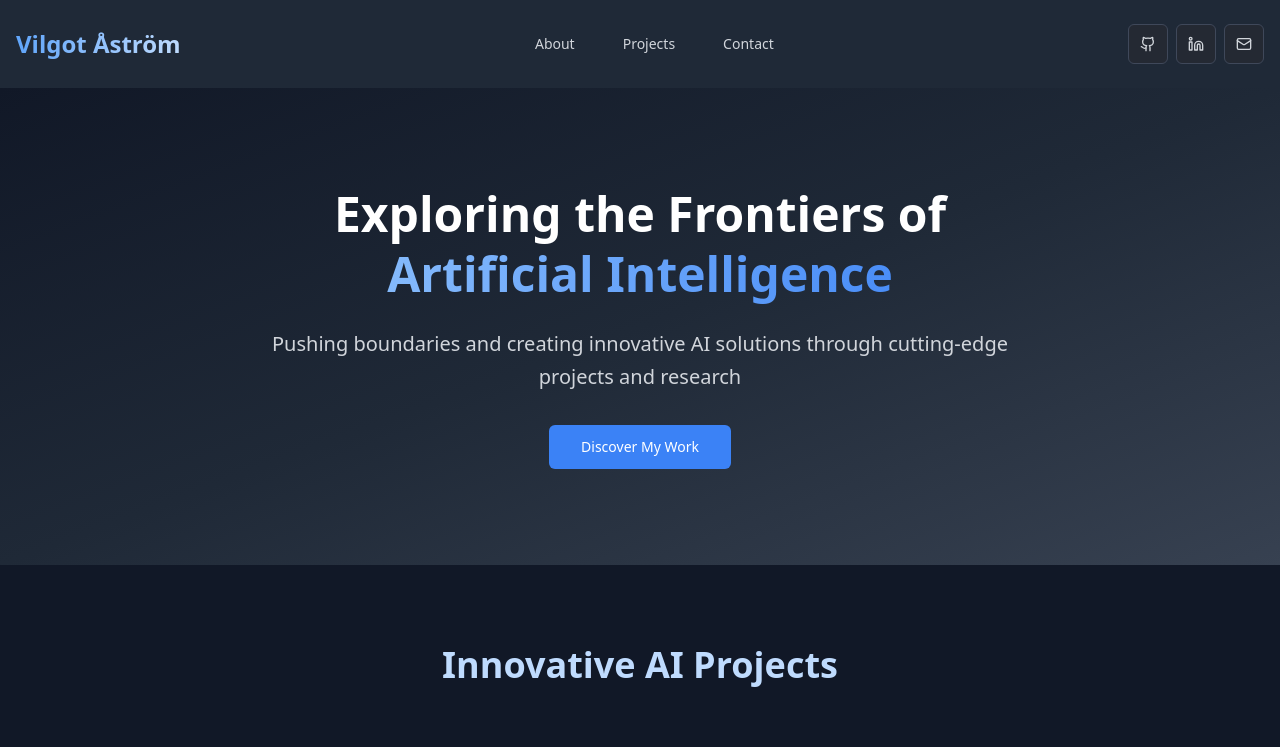
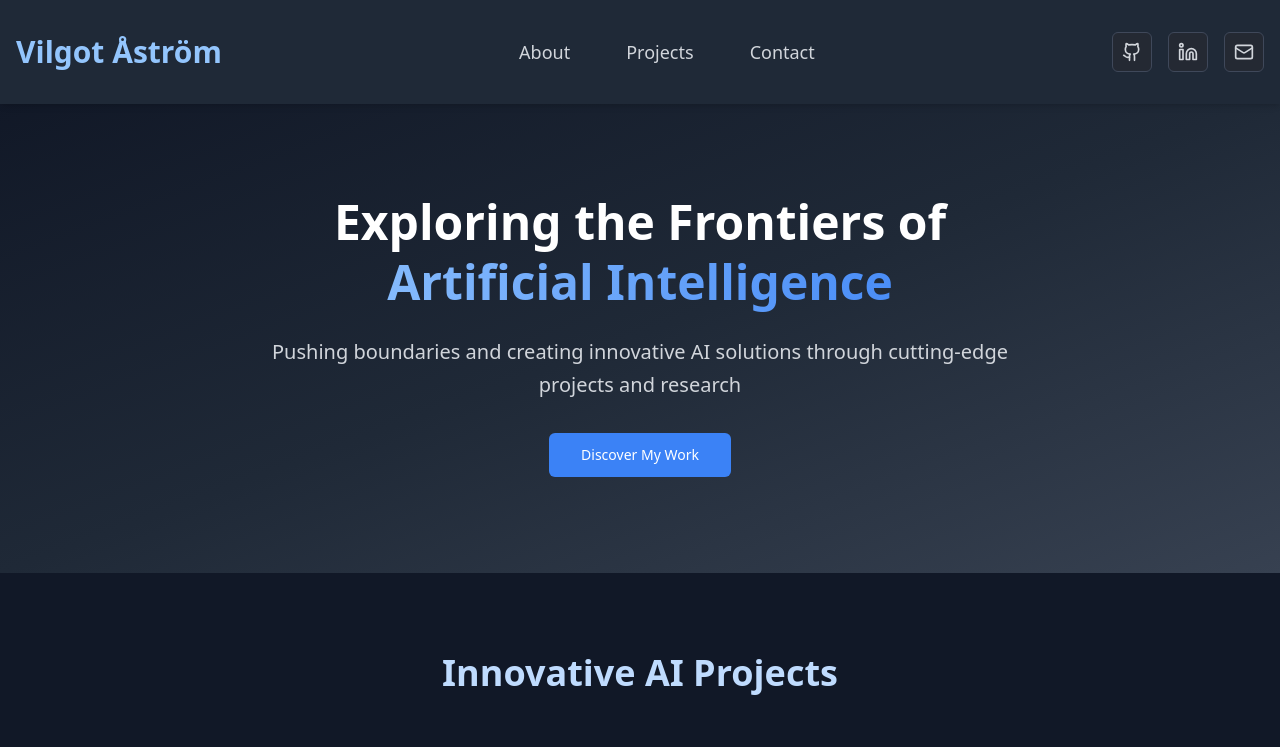
Before and after one commit to vilgotast/portfolioweb, a React (Vite) app: page / in a window 1280 px wide. Shown: the top 747 px of the page. Built offline with nearby package versions, Linux system fonts and the light colour scheme.

Commit message:
Make header sticky and enhance visibility
Updated the header to be sticky during scrolling, increased its size, and improved the readability of the name for better visibility.
[skip gpt_engineer]

```diff
--- a/src/components/Header.jsx
+++ b/src/components/Header.jsx
@@ -4,30 +4,30 @@ import { GithubIcon, LinkedinIcon, MailIcon } from 'lucide-react';
 
 const Header = () => {
   return (
-    <header className="bg-gray-800 shadow-md">
-      <div className="container mx-auto px-4 py-6 flex justify-between items-center">
-        <h1 className="text-2xl font-bold text-transparent bg-clip-text bg-gradient-to-r from-blue-400 to-blue-200">Vilgot Åström</h1>
+    <header className="bg-gray-800 shadow-md fixed top-0 left-0 right-0 z-50">
+      <div className="container mx-auto px-4 py-8 flex justify-between items-center">
+        <h1 className="text-3xl font-bold text-blue-300">Vilgot Åström</h1>
         <nav>
-          <ul className="flex space-x-4">
-            <li><Button variant="ghost" className="text-gray-300 hover:text-blue-300">About</Button></li>
-            <li><Button variant="ghost" className="text-gray-300 hover:text-blue-300">Projects</Button></li>
-            <li><Button variant="ghost" className="text-gray-300 hover:text-blue-300">Contact</Button></li>
+          <ul className="flex space-x-6">
+            <li><Button variant="ghost" className="text-gray-300 hover:text-blue-300 text-lg">About</Button></li>
+            <li><Button variant="ghost" className="text-gray-300 hover:text-blue-300 text-lg">Projects</Button></li>
+            <li><Button variant="ghost" className="text-gray-300 hover:text-blue-300 text-lg">Contact</Button></li>
           </ul>
         </nav>
-        <div className="flex space-x-2">
+        <div className="flex space-x-4">
           <Button variant="outline" size="icon" className="text-gray-300 hover:text-blue-300 hover:border-blue-300" asChild>
             <a href="https://github.com/vilgotast" target="_blank" rel="noopener noreferrer">
-              <GithubIcon className="h-4 w-4" />
+              <GithubIcon className="h-5 w-5" />
             </a>
           </Button>
           <Button variant="outline" size="icon" className="text-gray-300 hover:text-blue-300 hover:border-blue-300" asChild>
             <a href="https://www.linkedin.com/in/vilgot-åström-1124401b5" target="_blank" rel="noopener noreferrer">
-              <LinkedinIcon className="h-4 w-4" />
+              <LinkedinIcon className="h-5 w-5" />
             </a>
           </Button>
           <Button variant="outline" size="icon" className="text-gray-300 hover:text-blue-300 hover:border-blue-300" asChild>
             <a href="mailto:vilgot.ast@gmail.com">
-              <MailIcon className="h-4 w-4" />
+              <MailIcon className="h-5 w-5" />
             </a>
           </Button>
         </div>
--- a/src/pages/Index.jsx
+++ b/src/pages/Index.jsx
@@ -8,7 +8,7 @@ const Index = () => {
   return (
     <div className="min-h-screen bg-gray-900 font-sans text-gray-100">
       <Header />
-      <main>
+      <main className="pt-24"> {/* Add padding-top to account for fixed header */}
         <Hero />
         <Projects />
       </main>
```
